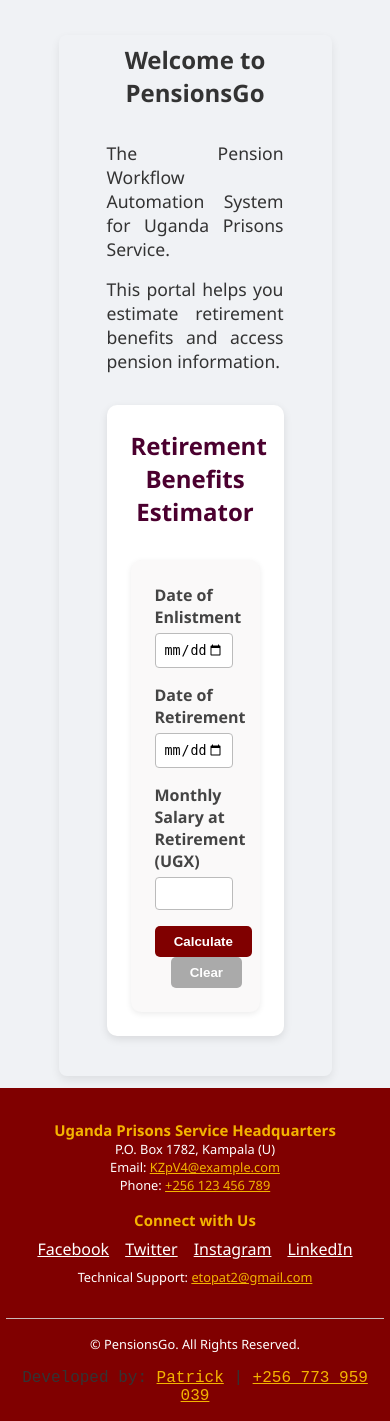
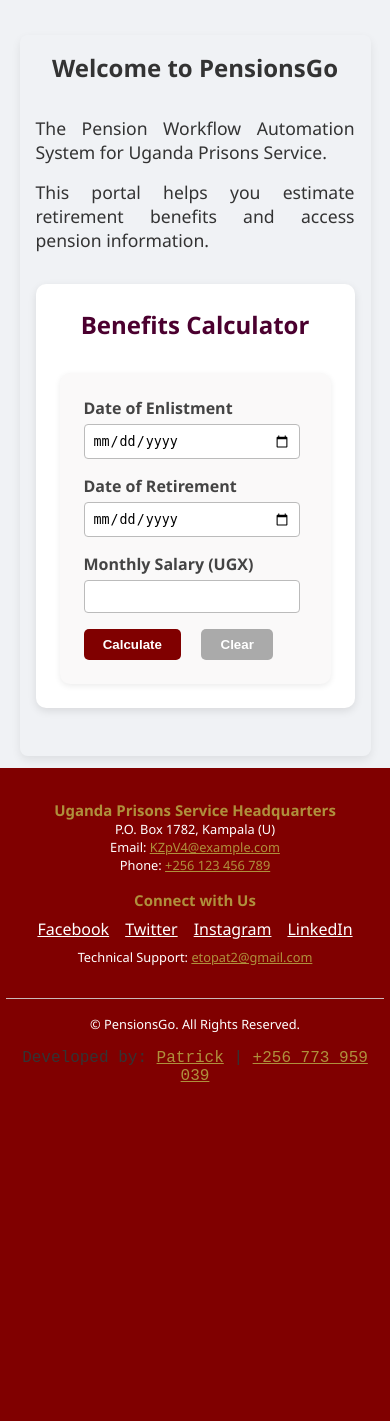
Before and after one commit to etopat/PensionApp, a PHP site: page /frontend/index.html in a window 390 px wide. Shown: the part 49-1470 px from the top of the page. After the commit the page ends 1131 px from the top, so only its background shows below. Run offline with PHP 8.4, Linux system fonts and the light colour scheme.

Commit message:
Set main width to 90% on mobile view, modified buttons colors and repositioned header-links upwards

```diff
--- a/frontend/css/color-variables.css
+++ b/frontend/css/color-variables.css
@@ -6,12 +6,12 @@
     /* Maroon */
     --primary-dark: #5a0000;
 
-    --secondary-color: #345b9d;
+    --secondary-color: #683c2a;
     /* Blue */
     --secondary-light: #6a8cc2;
     --secondary-dark: #274075;
 
-    --accent-color: #f4b400;
+    --accent-color: #af903c;
     /* Yellow Accent */
     --accent-light: #fff1a3;
     --accent-dark: #d4b400;
--- a/frontend/css/styles.css
+++ b/frontend/css/styles.css
@@ -69,8 +69,9 @@ header.show {
     border: none;
     border-radius: 5px;
     font-weight: 250;
-    transition: background-color 0.3s ease;
+    transition: background-color 0.5s ease;
     cursor: pointer;
+    opacity: 70%;
 }
 
 .button:hover {
@@ -125,7 +126,7 @@ a.button:focus {
 
     .header-links {
         position: absolute;
-        top: 60px;
+        top: 40px;
         right: 0;
         width: 100%;
         background-color: var(--primary-color);
@@ -191,6 +192,16 @@ a.button:focus {
     text-align: justify;
     margin-bottom: 1rem;
     font-size: 1.1rem;
+}
+
+@media screen and (max-width: 768px) {
+    .main-wrapper {
+        width: 90% !important;
+        padding: 1rem;
+        transition: 0.3s ease;
+    }
+
+
 }
 
 
--- a/frontend/index.html
+++ b/frontend/index.html
@@ -53,7 +53,7 @@
             </section>
 
             <section class="calculator-section">
-                <h2>Retirement Benefits Estimator</h2>
+                <h2>Benefits Calculator</h2>
 
                 <form id="benefitsForm">
                     <div class="form-group">
@@ -67,7 +67,7 @@
                     </div>
 
                     <div class="form-group">
-                        <label for="monthlySalary">Monthly Salary at Retirement (UGX)</label>
+                        <label for="monthlySalary">Monthly Salary (UGX)</label>
                         <input type="number" id="monthlySalary" name="monthlySalary" required />
                     </div>
 
```
